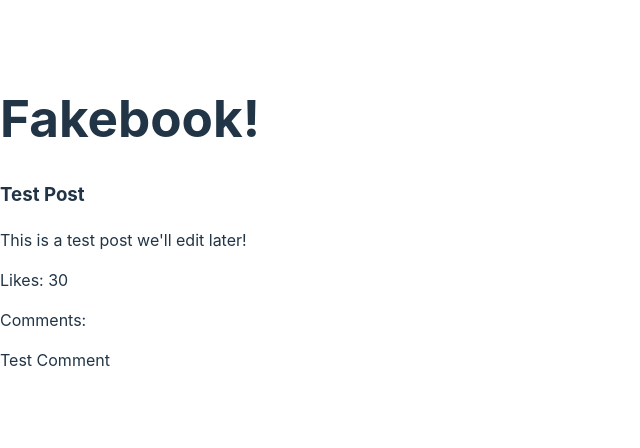
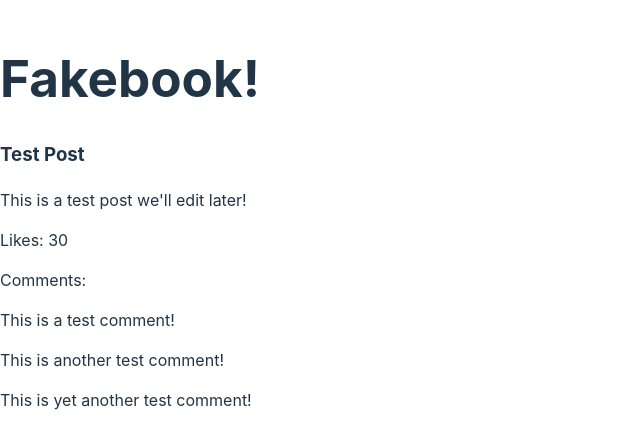
Before and after one commit to MohamedSalah07/Assignment-1, a React (Vite) app in the folder social-media-app/: page / in a window 1280 px wide. Shown: the part 178-626 px from the top of the page, without its empty margins (0-640 px from the left). Built offline with nearby package versions, Linux system fonts and the light colour scheme.

Commit message:
Passed props to Comment component

```diff
--- a/social-media-app/src/components/Comment.jsx
+++ b/social-media-app/src/components/Comment.jsx
@@ -1,8 +1,8 @@
 import React from 'react';
-function Comment(){
+function Comment(props){
   return(
     <div>
-      <p>Test Comment</p>
+      <p>{props.content}</p>
     </div>
   )
 }
--- a/social-media-app/src/components/Post.jsx
+++ b/social-media-app/src/components/Post.jsx
@@ -1,13 +1,14 @@
 import React from 'react';
 import Comment from './Comment';
 function Post(){
-  return(
-    <div>
+  return(<div>
     <h3>Test Post</h3>
     <p>This is a test post we'll edit later!</p>
     <p>Likes: 30</p>
     <p>Comments:</p>
-      <Comment />
+    <Comment content="This is a test comment!" />
+    <Comment content="This is another test comment!" />
+    <Comment content="This is yet another test comment!" />
   </div>
 )
 }
```
Lines whose indentation alone changed are shown as unchanged.
